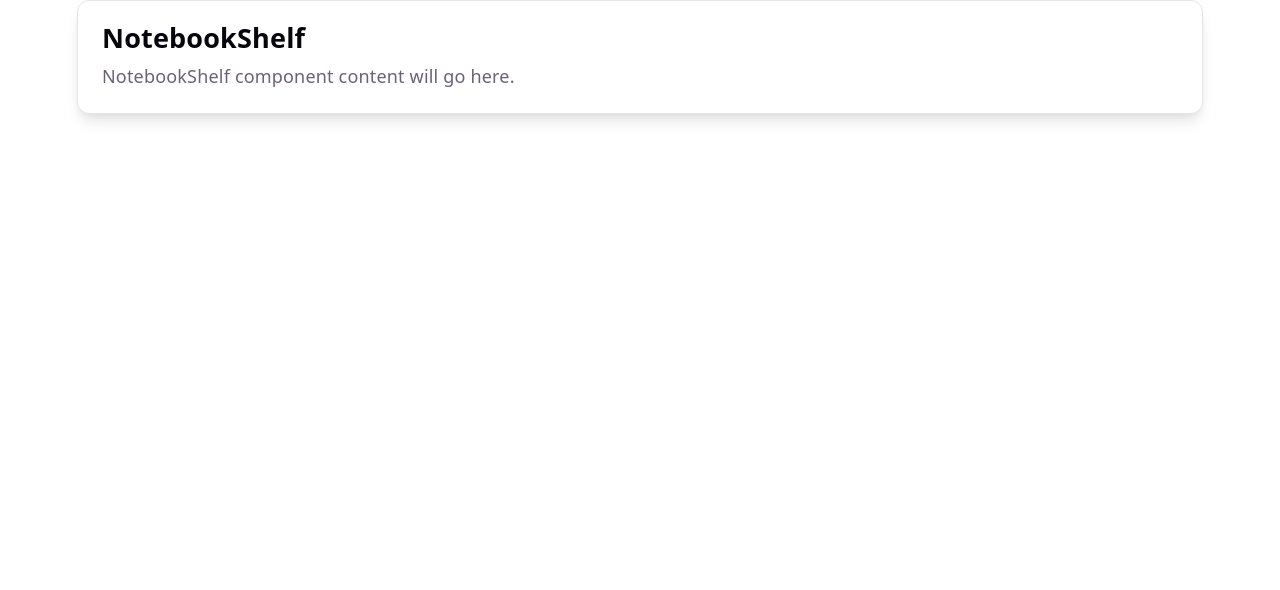
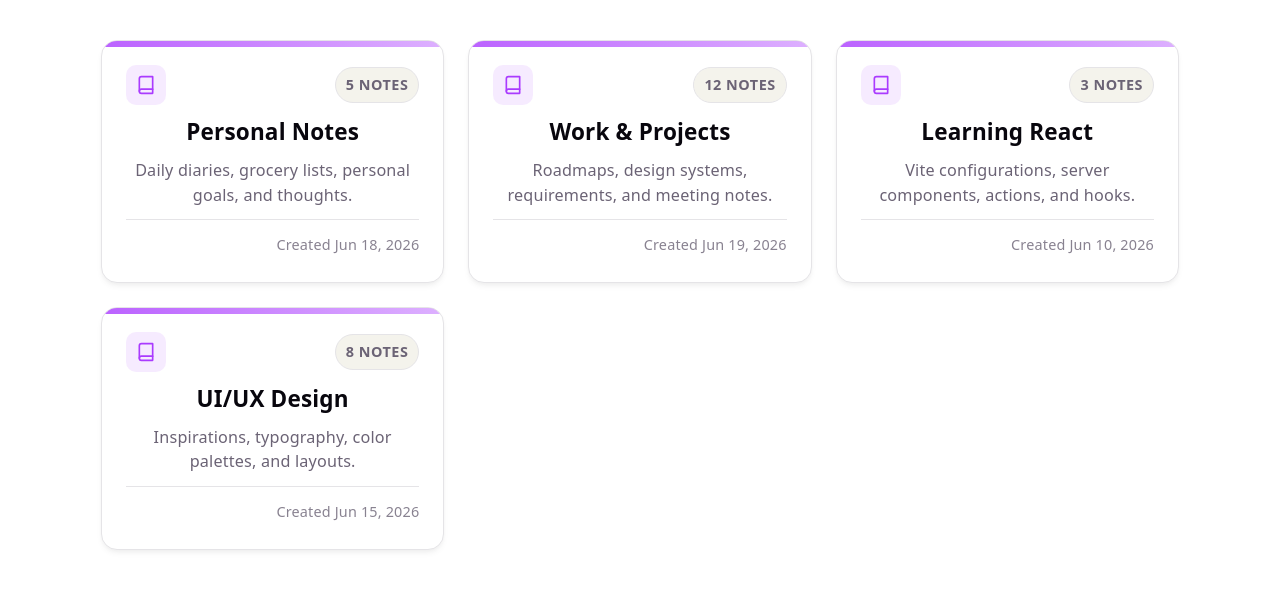
Before and after one commit to BhavdeepChandra/Notes-Frontend, a React (Vite) app: page / in a window 1280 px wide. Shown: the top 590 px of the page. Built offline with nearby package versions, Linux system fonts and the light colour scheme.

Commit message:
Add Component for notebookshelf items

```diff
--- a/src/components/NotebookShelf/NotebookShelf.css
+++ b/src/components/NotebookShelf/NotebookShelf.css
@@ -1,24 +1,28 @@
 .notebookshelf-container {
-  padding: 24px;
-  background: var(--bg);
-  border: 1px solid var(--border);
-  border-radius: 12px;
-  box-shadow: var(--shadow);
+  padding: 40px 24px;
+  background: transparent;
   font-family: var(--sans);
   color: var(--text);
-  transition: all 0.3s ease;
-  text-align: left;
+  max-width: 1200px;
+  margin: 0 auto;
+  box-sizing: border-box;
 }
 
-.notebookshelf-title {
-  margin-top: 0;
-  margin-bottom: 12px;
-  font-family: var(--heading);
-  color: var(--text-h);
-  font-size: 1.5rem;
+.notebooks-grid {
+  display: grid;
+  grid-template-columns: repeat(3, 1fr);
+  gap: 24px;
+  width: 100%;
 }
 
-.notebookshelf-placeholder {
-  font-size: 1rem;
-  color: var(--text);
+@media (max-width: 900px) {
+  .notebooks-grid {
+    grid-template-columns: repeat(2, 1fr);
+  }
 }
+
+@media (max-width: 640px) {
+  .notebookshelf-container {
+    padding: 24px 16px;
+  }
+}
--- a/src/components/NotebookShelf/NotebookShelf.jsx
+++ b/src/components/NotebookShelf/NotebookShelf.jsx
@@ -1,10 +1,18 @@
+import { useState } from 'react';
+import NotebookShelfItem from '../NotebookShelfItem/NotebookShelfItem';
+import { INITIAL_NOTEBOOKS } from './NotebookShelfHelper';
 import './NotebookShelf.css';
 
 export default function NotebookShelf() {
+  const [notebooks] = useState(INITIAL_NOTEBOOKS);
+
   return (
     <div className="notebookshelf-container">
-      <h2 className="notebookshelf-title">NotebookShelf</h2>
-      <p className="notebookhelf-placeholder">NotebookShelf component content will go here.</p>
+      <div className="notebooks-grid">
+        {notebooks.map((notebook) => (
+          <NotebookShelfItem key={notebook.id} notebook={notebook} />
+        ))}
+      </div>
     </div>
   );
 }
--- /dev/null
+++ b/src/components/NotebookShelf/NotebookShelfHelper.jsx
@@ -0,0 +1,30 @@
+export const INITIAL_NOTEBOOKS = [
+  {
+    id: '1',
+    name: 'Personal Notes',
+    createdAt: 'Jun 18, 2026',
+    totalNotes: 5,
+    description: 'Daily diaries, grocery lists, personal goals, and thoughts.',
+  },
+  {
+    id: '2',
+    name: 'Work & Projects',
+    createdAt: 'Jun 19, 2026',
+    totalNotes: 12,
+    description: 'Roadmaps, design systems, requirements, and meeting notes.',
+  },
+  {
+    id: '3',
+    name: 'Learning React',
+    createdAt: 'Jun 10, 2026',
+    totalNotes: 3,
+    description: 'Vite configurations, server components, actions, and hooks.',
+  },
+  {
+    id: '4',
+    name: 'UI/UX Design',
+    createdAt: 'Jun 15, 2026',
+    totalNotes: 8,
+    description: 'Inspirations, typography, color palettes, and layouts.',
+  }
+];
--- /dev/null
+++ b/src/components/NotebookShelfItem/Icons.jsx
@@ -0,0 +1,19 @@
+export function NotebookIcon(props) {
+  return (
+    <svg
+      xmlns="http://www.w3.org/2000/svg"
+      viewBox="0 0 24 24"
+      width="24"
+      height="24"
+      fill="none"
+      stroke="currentColor"
+      strokeWidth="2"
+      strokeLinecap="round"
+      strokeLinejoin="round"
+      {...props}
+    >
+      <path d="M4 19.5A2.5 2.5 0 0 1 6.5 17H20" />
+      <path d="M6.5 2H20v20H6.5A2.5 2.5 0 0 1 4 19.5v-15A2.5 2.5 0 0 1 6.5 2z" />
+    </svg>
+  );
+}
--- /dev/null
+++ b/src/components/NotebookShelfItem/NotebookShelfItem.css
@@ -0,0 +1,137 @@
+.notebook-card {
+  position: relative;
+  background: var(--bg);
+  border: 1px solid var(--border);
+  border-radius: 16px;
+  overflow: hidden;
+  padding: 24px;
+  display: flex;
+  flex-direction: column;
+  justify-content: space-between;
+  gap: 16px;
+  box-shadow: 0 4px 6px -1px rgba(0, 0, 0, 0.05), 0 2px 4px -1px rgba(0, 0, 0, 0.03);
+  transition: all 0.3s cubic-bezier(0.25, 0.8, 0.25, 1);
+  cursor: pointer;
+}
+
+/* Beautiful color-coded top accent bar */
+.notebook-card-accent {
+  position: absolute;
+  top: 0;
+  left: 0;
+  right: 0;
+  height: 6px;
+  background: linear-gradient(90deg, var(--accent), var(--accent-border));
+  opacity: 0.8;
+  transition: opacity 0.3s ease;
+}
+
+.notebook-card:hover {
+  transform: translateY(-4px);
+  border-color: var(--accent-border);
+  box-shadow: var(--shadow);
+  background: var(--code-bg);
+}
+
+.notebook-card:hover .notebook-card-accent {
+  opacity: 1;
+}
+
+.notebook-card-content {
+  display: flex;
+  flex-direction: column;
+  gap: 12px;
+  height: 100%;
+}
+
+.notebook-card-header {
+  display: flex;
+  justify-content: space-between;
+  align-items: center;
+  width: 100%;
+}
+
+.notebook-icon-wrapper {
+  display: flex;
+  align-items: center;
+  justify-content: center;
+  width: 40px;
+  height: 40px;
+  background: rgba(170, 59, 255, 0.1);
+  border-radius: 10px;
+  color: var(--accent);
+  transition: transform 0.3s ease;
+}
+
+@media (prefers-color-scheme: dark) {
+  .notebook-icon-wrapper {
+    background: rgba(192, 132, 252, 0.15);
+  }
+}
+
+.notebook-card:hover .notebook-icon-wrapper {
+  transform: scale(1.1);
+}
+
+.notebook-icon {
+  width: 20px;
+  height: 20px;
+}
+
+.notebook-notes-count {
+  font-size: 0.8rem;
+  font-weight: 600;
+  text-transform: uppercase;
+  letter-spacing: 0.5px;
+  padding: 4px 10px;
+  border-radius: 20px;
+  background: var(--code-bg);
+  border: 1px solid var(--border);
+  color: var(--text);
+  font-family: var(--sans);
+}
+
+.notebook-card:hover .notebook-notes-count {
+  background: var(--bg);
+  border-color: var(--accent-border);
+  color: var(--accent);
+}
+
+.notebook-card-name {
+  margin: 0;
+  font-size: 1.25rem;
+  font-weight: 700;
+  color: var(--text-h);
+  line-height: 1.3;
+  transition: color 0.3s ease;
+}
+
+.notebook-card:hover .notebook-card-name {
+  color: var(--accent);
+}
+
+.notebook-card-description {
+  margin: 0;
+  font-size: 0.9rem;
+  color: var(--text);
+  line-height: 1.5;
+  display: -webkit-box;
+  -webkit-line-clamp: 2;
+  -webkit-box-orient: vertical;
+  overflow: hidden;
+}
+
+.notebook-card-footer {
+  margin-top: auto;
+  border-top: 1px solid var(--border);
+  padding-top: 12px;
+  display: flex;
+  justify-content: flex-end;
+}
+
+.notebook-card-date {
+  font-size: 0.8rem;
+  color: var(--text);
+  opacity: 0.8;
+  font-family: var(--sans);
+}
--- /dev/null
+++ b/src/components/NotebookShelfItem/NotebookShelfItem.jsx
@@ -0,0 +1,27 @@
+import { NotebookIcon } from './Icons';
+import './NotebookShelfItem.css';
+
+export default function NotebookShelfItem({ notebook }) {
+  const { name, createdAt, totalNotes, description } = notebook;
+
+  return (
+    <div className="notebook-card">
+      <div className="notebook-card-accent"></div>
+      <div className="notebook-card-content">
+        <div className="notebook-card-header">
+          <div className="notebook-icon-wrapper">
+            <NotebookIcon className="notebook-icon" />
+          </div>
+          <span className="notebook-notes-count">
+            {totalNotes} {totalNotes === 1 ? 'note' : 'notes'}
+          </span>
+        </div>
+        <h3 className="notebook-card-name">{name}</h3>
+        {description && <p className="notebook-card-description">{description}</p>}
+        <div className="notebook-card-footer">
+          <span className="notebook-card-date">Created {createdAt}</span>
+        </div>
+      </div>
+    </div>
+  );
+}
```
